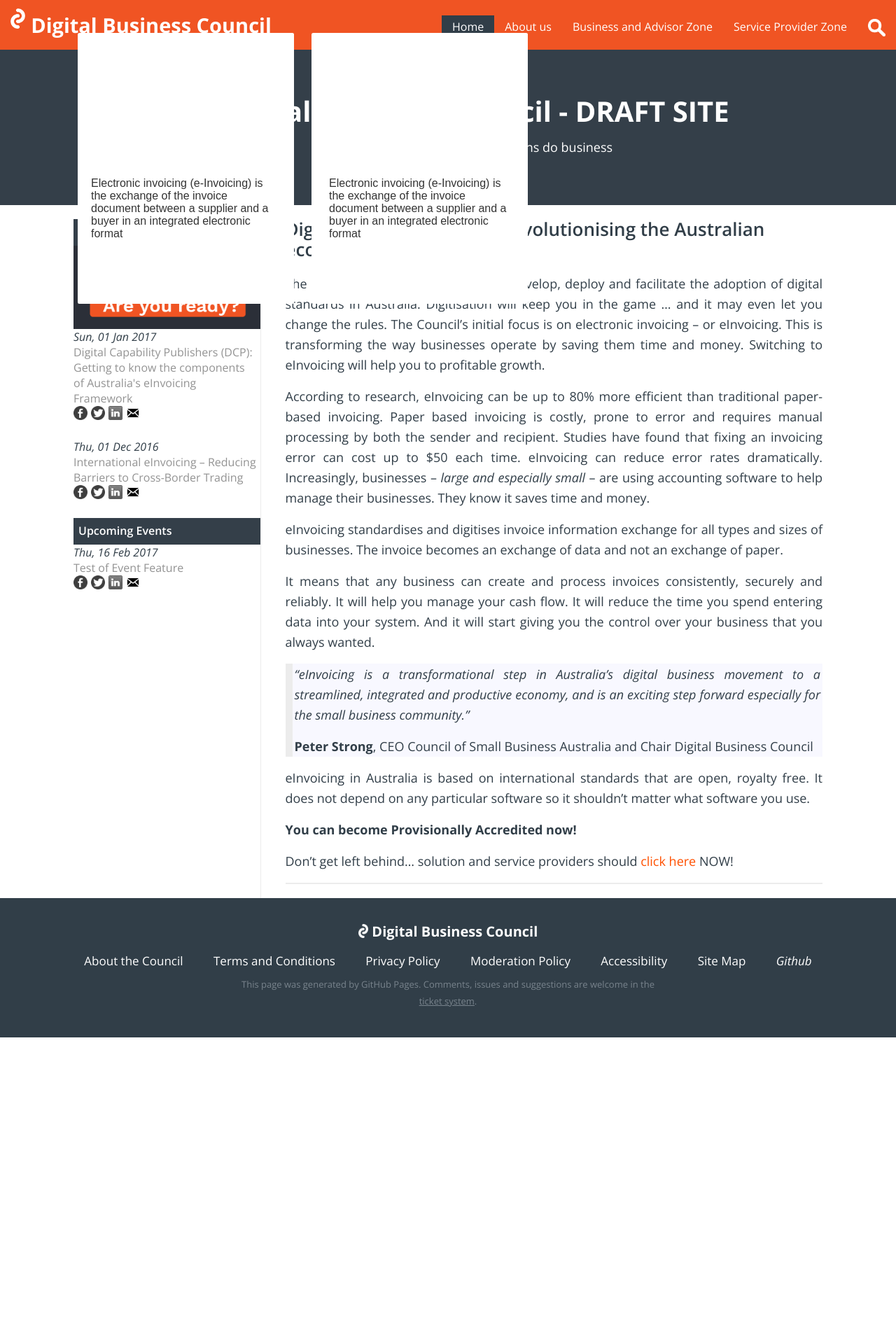
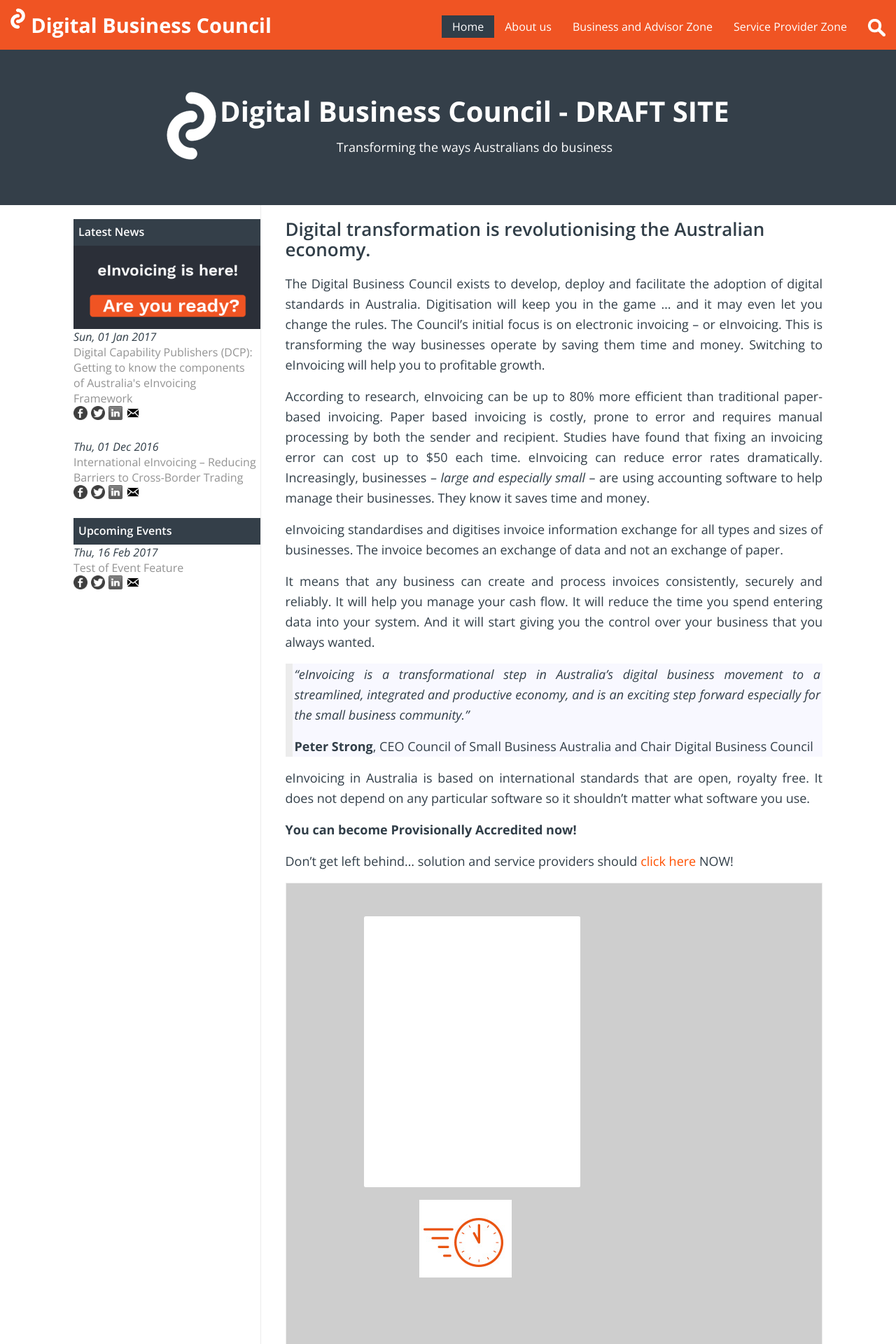
Before and after one commit to Digital-Business-Council/Digital-Business-Council.github.io, a Jekyll site: the page built from index.md, in a window 1280 px wide. Shown: the top 1920 px of the page at 70% size. Built offline with Jekyll 4.4.1, drawn with Linux system fonts in a browser that asks for light colours; our own code applies the rules of GitHub Pages for plain Markdown files; before the commit the page ends 1482 px from its top, so only the background shows below that.

Commit message:
Update _content.scss

```diff
--- a/_sass/_content.scss
+++ b/_sass/_content.scss
@@ -134,20 +134,20 @@
 
 
     .cta-frame{
-	position:absolute;
+	position:relative;
         width: 311px;
         height: 389px;
 	   z-index:1;
     }
 
 	.cta-text{
-                position: absolute;
+                position: relative;
 		width: 260px;
     	height: 96px;
 		 z-index:2;
 	}
     .cta-header{
-                position: absolute;
+                position: relative;
                 line-height: normal;
                 text-wrap:normal;
 		    width: 260px;
@@ -163,18 +163,18 @@
 
 	}
 	.cta-header-img {
-                position: absolute;
+                position: relative;
 		width: 132px;
     		height: 111px;
 	}
 	.cta-hr {
-                position: absolute;
+                position: relative;
 		width: 260px;
     		height: 1px;
 	}
 
 	.cta-action-prompt{
-                position: absolute;
+                position: relative;
 		font-family: 'Arial Bold', 'Arial';
    		font-weight: 700;
     		font-style: normal;
@@ -187,7 +187,7 @@
 	}
 
 	.cta-action-img {
-            position: absolute;
+            position: relative;
 		    width: 20px;
     		height: 18px;
             display: block;
```
